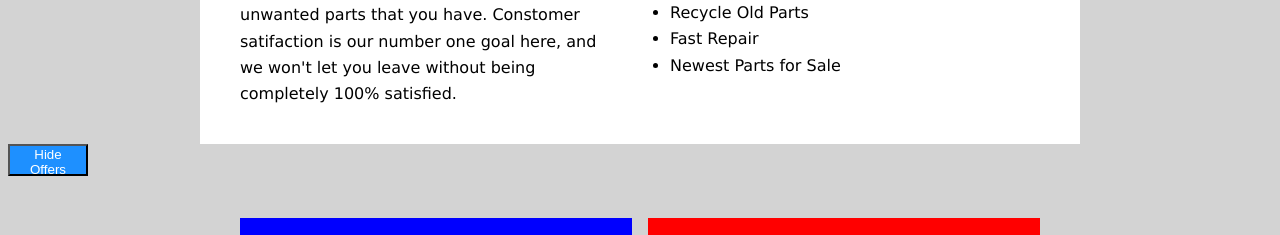
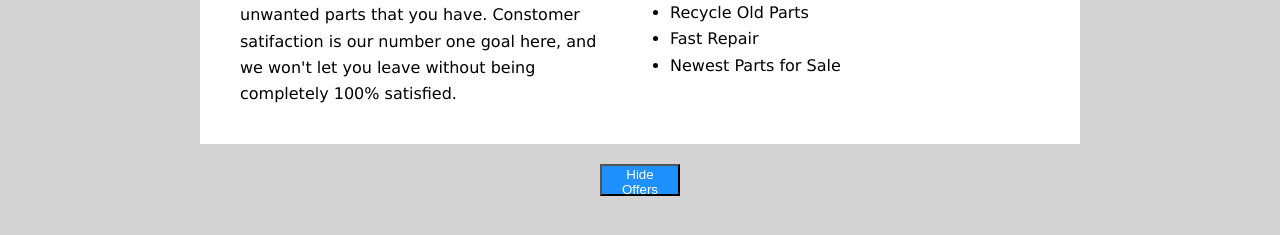
Before and after one commit to calebluedke/Business, a plain HTML site: page main.html in a window 1280 px wide. Shown: the part 493-728 px from the top of the page. Drawn offline with Linux system fonts and the light colour scheme.

Commit message:
Update styles.css

```diff
--- a/styles.css
+++ b/styles.css
@@ -96,8 +96,13 @@ button {
         width: 100%;
         margin: 20px auto;
         max-width: 850px;
-}
+       }
 
 .iframe {
   border-style:none;
 }
+
+#buttondiv {
+  text-align:center;
+  padding-top: 20px;
+}
```
